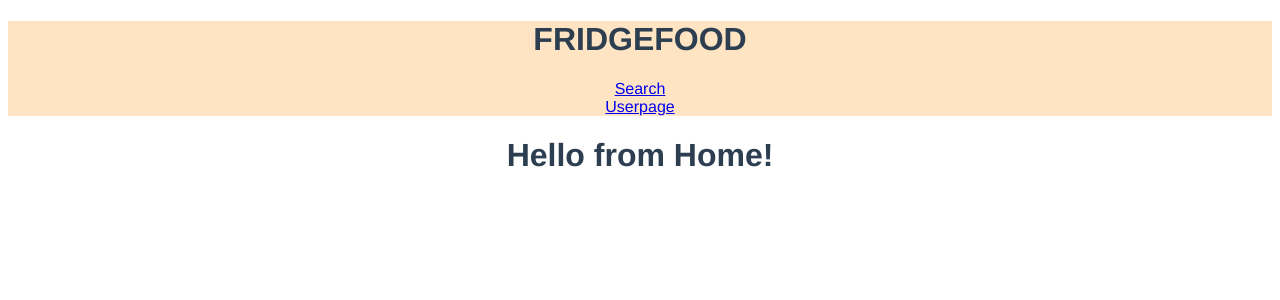
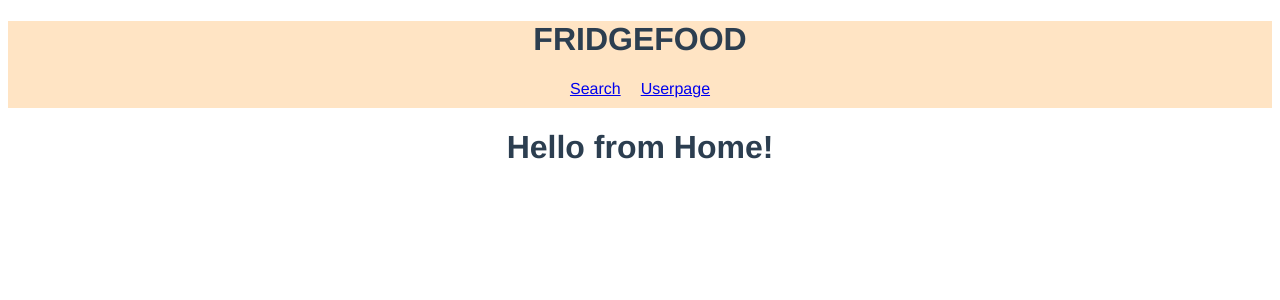
Before and after one commit to anmabler/FridgeFood, a Vue app in the folder Frontend/: page / in a window 1280 px wide. Shown: the top 300 px of the page. Built offline with nearby package versions, Linux system fonts and the light colour scheme.

Commit message:
added some css

```diff
--- a/Frontend/src/components/Nav.vue
+++ b/Frontend/src/components/Nav.vue
@@ -16,14 +16,20 @@ export default {
 
 <style scoped>
 ul {
-    display: inline-block;
     list-style-type: none;
     margin: 0;
     padding: 0;
 }
+li {
+    display: inline;
+}
+a {
+    padding: 10px
+}
 div {
     /* margin-top: 20px; */
     background-color: bisque;
+    padding-bottom: 10px;
 }
 
 </style>
```
